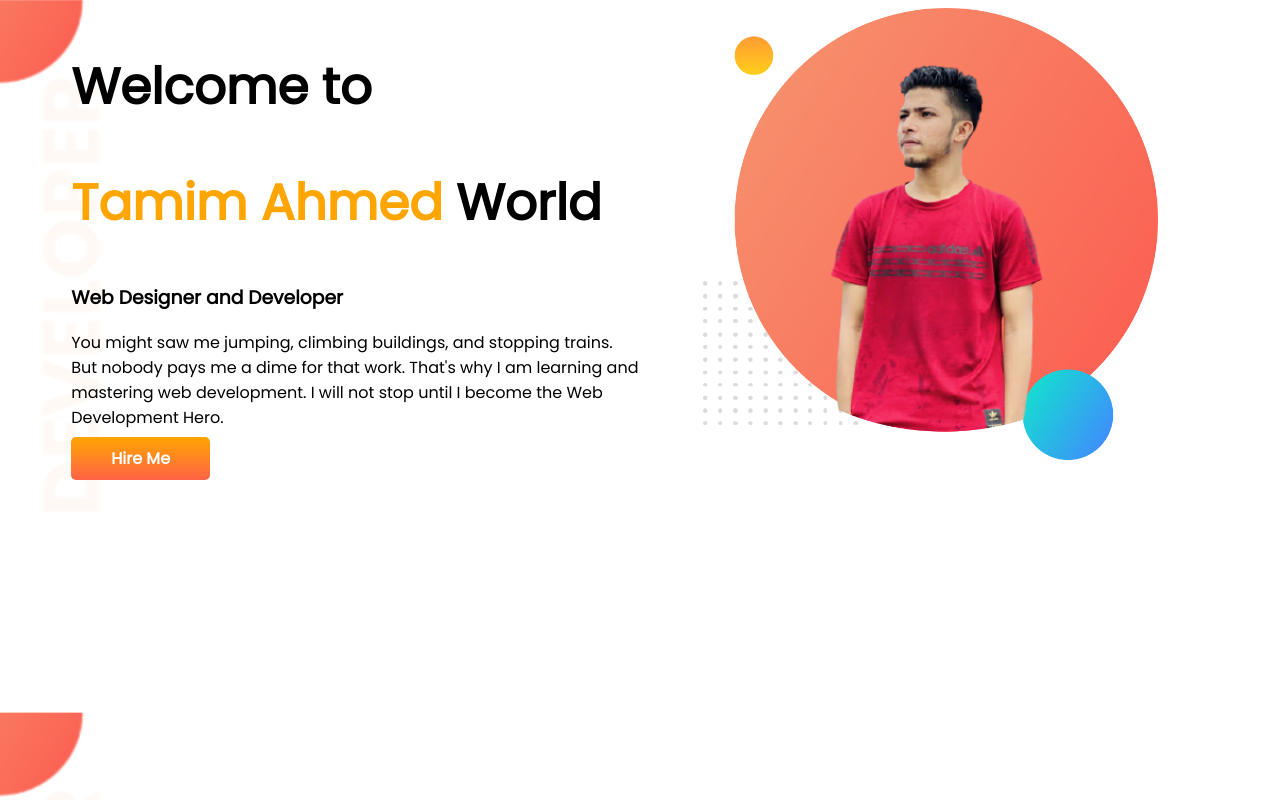
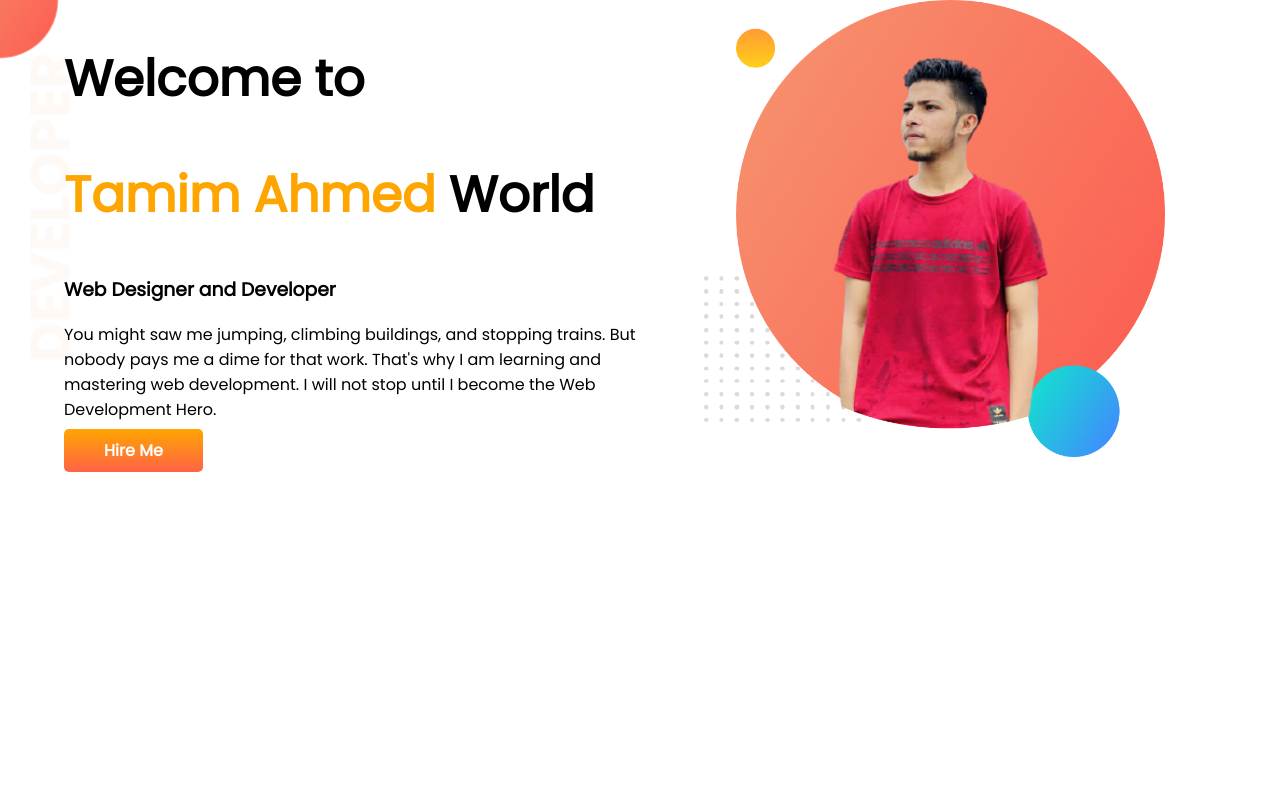
Before and after one commit to thetamimahmed/developer-portfolio, a plain HTML site: page index.html in a window 1280 px wide. Drawn offline with Linux system fonts and the light colour scheme.

Commit message:
updated top section added

```diff
--- a/index.html
+++ b/index.html
@@ -11,7 +11,7 @@
     <link rel="stylesheet" href="style.css">
 </head>
 <body>
-    <section>
+    <section class="top-section">
         <div class="half-width">
             <h1>Welcome to</h1>
             <h1><span class="name-color">Tamim Ahmed</span> World</h1>
--- a/style.css
+++ b/style.css
@@ -4,8 +4,7 @@
 } */
 body{
     font-family: 'Poppins', sans-serif;
-    background-image: url(images/top-banner.png);
-    background-size: cover;
+    margin: 0;
 }
 .name-color{
     color: orange;
@@ -32,3 +31,7 @@ section{
     border-radius: 5px;
     padding: 10px 40px;
 }
+.top-section{
+    background-image: url(images/top-banner.png);
+    background-repeat: no-repeat;
+}
```
